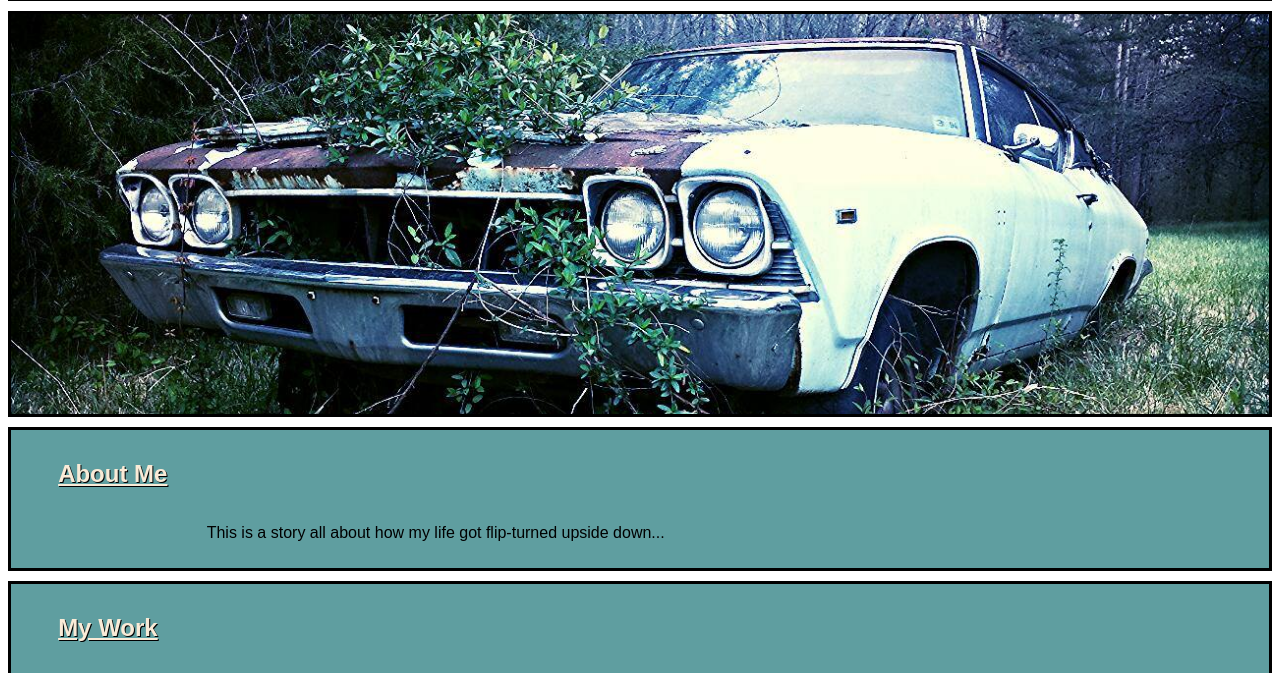
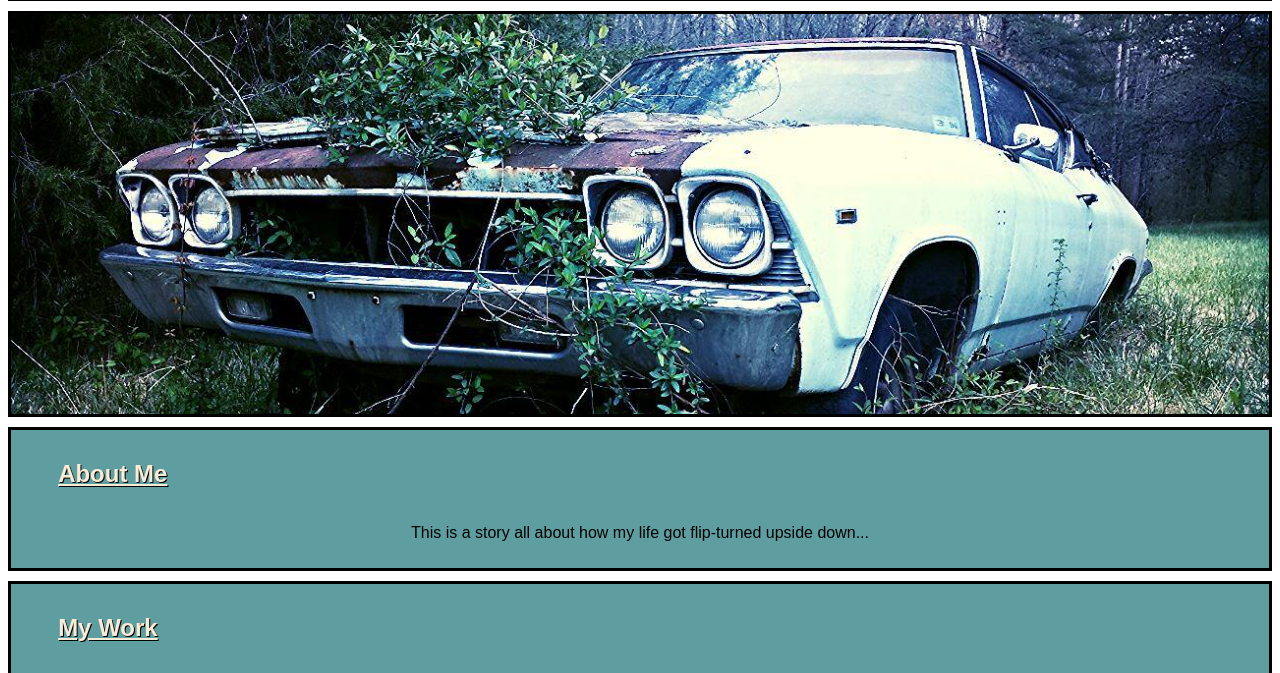
Before and after one commit to Project-Faust/professional-portfolio, a plain HTML site: page index.html in a window 1280 px wide. Shown: the part 127-800 px from the top of the page. Drawn offline with Linux system fonts and the light colour scheme.

Commit message:
adjusted styling and alignment for content areas

```diff
--- a/assets/css/style.css
+++ b/assets/css/style.css
@@ -62,12 +62,10 @@ a:hover {
 }
 
 .section-title {
-    flex-direction: column;
-    justify-content: center;
-    align-items: center;
     text-decoration: underline;
     text-decoration-color: antiquewhite;
 }
+
 .content {
     box-sizing: border-box;
     margin-bottom: 10px;
@@ -76,6 +74,7 @@ a:hover {
 }
 
 .content-name {
+    max-width: 15%;
     color: antiquewhite;
     text-shadow: 1px 1px black;
     margin-left: 3%;
@@ -86,8 +85,8 @@ a:hover {
     color: white;
 }
 
-.substance {
-    margin-left: 15%;
+#about-me-substance {
+    justify-content: center;
 }
 
 #work-substance {
--- a/index.html
+++ b/index.html
@@ -27,7 +27,7 @@
             <div class="section-title">
                 <h2 class="content-name">About Me</h2>
             </div>
-            <div class="flex-container">
+            <div id="about-me-substance" class="flex-container">
                 <p class="substance">This is a story all about how my life got flip-turned upside down...
                 </p>
             </div>
```
